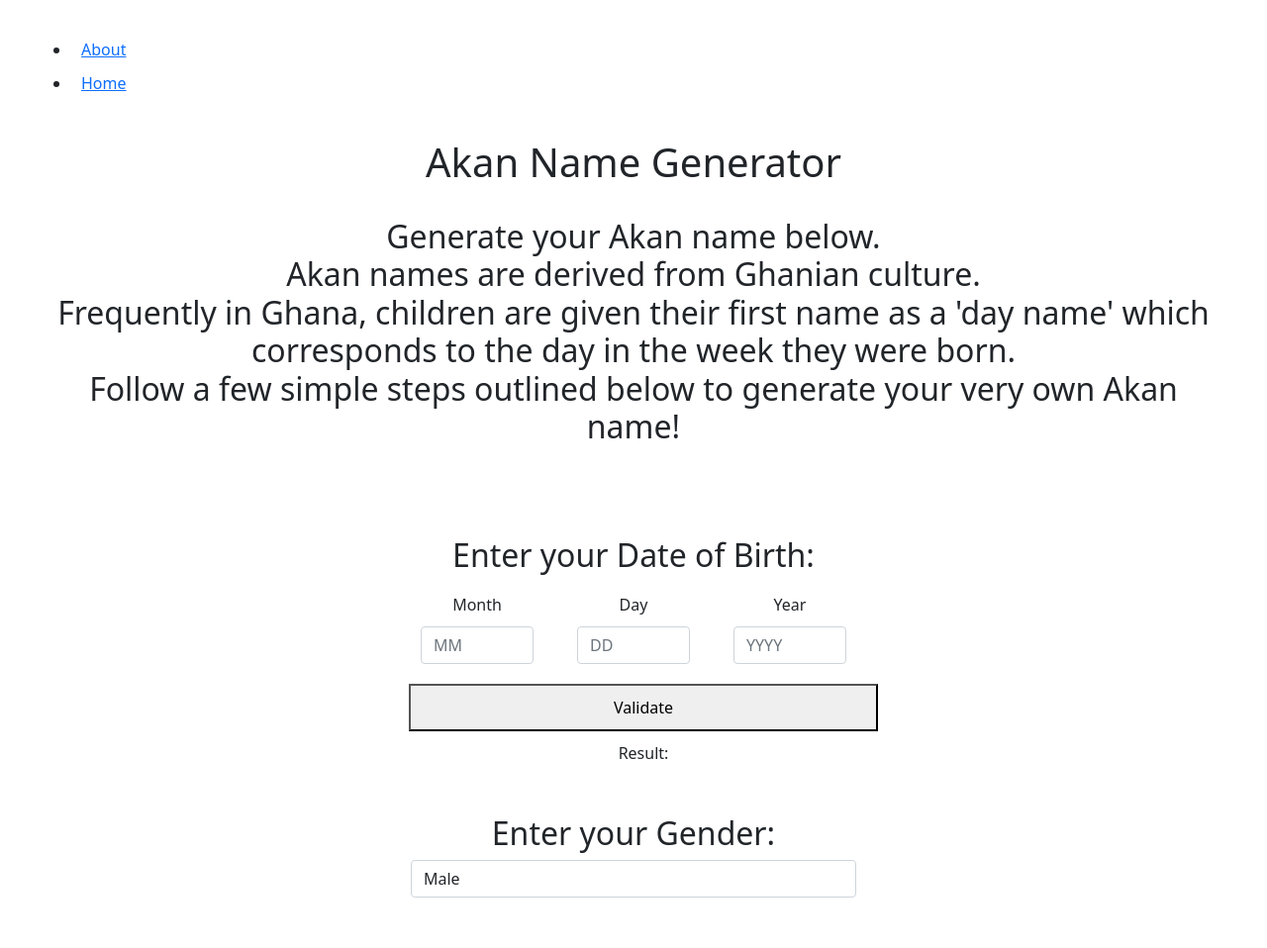
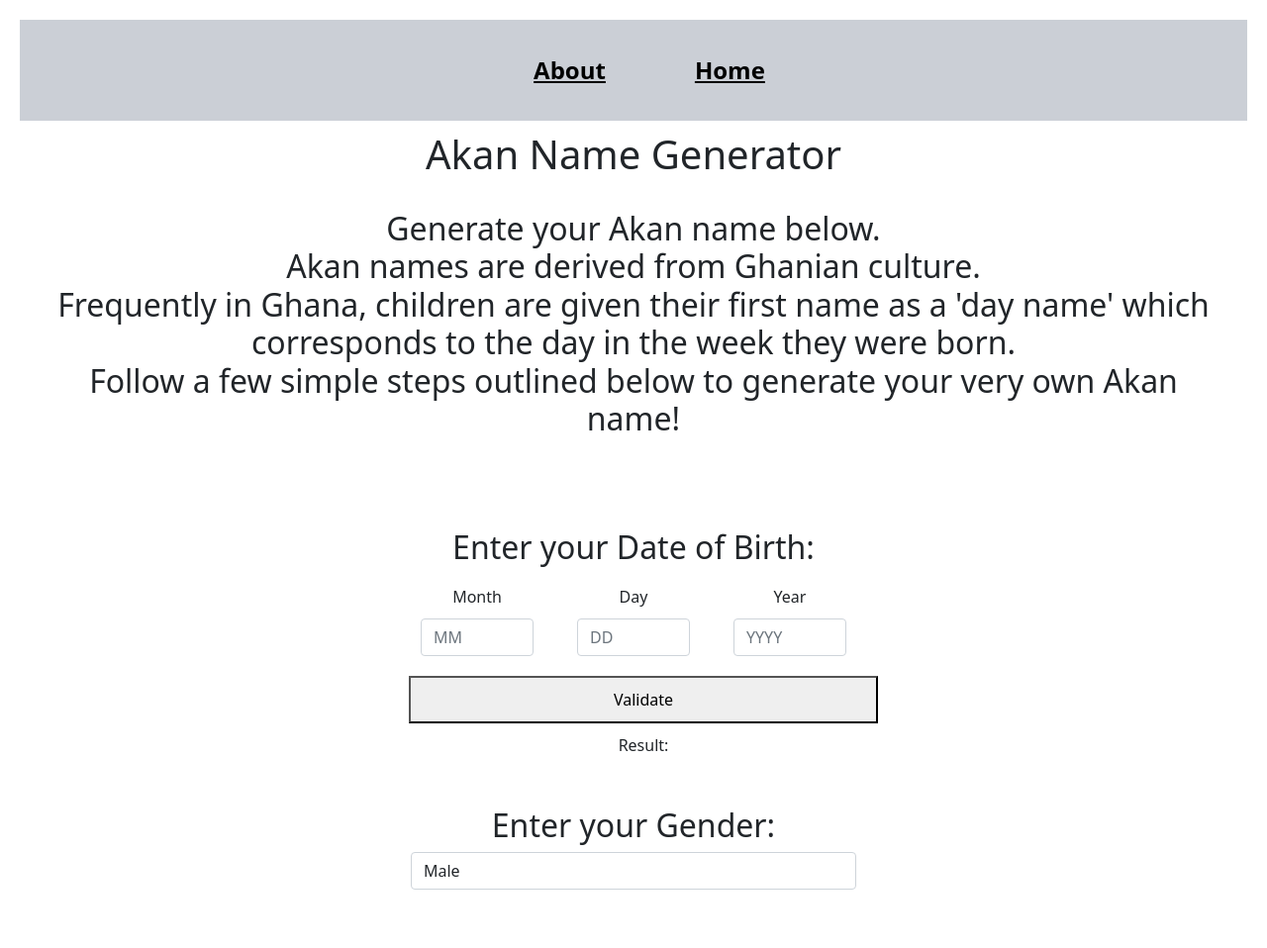
Before and after one commit to 96olbap/Akan-name-generator, a plain HTML site: page index.html in a window 1280 px wide. Shown: the whole page at 99% size. Drawn offline with nearby package versions, Linux system fonts and the light colour scheme.

Commit message:
This commit will format the navbar

```diff
--- a/css/styles.css
+++ b/css/styles.css
@@ -7,6 +7,25 @@
   width: 450px;
   margin: auto;
 }
+.navbar{
+  display: flex;
+  justify-content: center;
+  background-color: #cbcfd6;
+}
+.navbar ul{
+  display: flex;
+  list-style: none;
+  margin: 15px 0px;
+}
+.navbar ul li{
+  font-size: 1.5rem;
+  font-weight: bold;
+}
+.navbar ul li a{
+  color: black;
+  padding: 8px 25px;
+}
+
 body{
   text-align: center;
 }
--- a/index.html
+++ b/index.html
@@ -11,8 +11,8 @@
   <body>
     <nav class="navbar">
       <ul>
-        <li><a href="#">About</a></li>
-        <li><a href="#">Home</a></li>
+        <li><a href="#about">About</a></li>
+        <li><a href="#home">Home</a></li>
       </ul>
     </nav>
 
--- a/js/main.js
+++ b/js/main.js
@@ -9,5 +9,5 @@ btnValidate.addEventListener('click', () =>{
   let month = inputMonth.value;
   let day = inputDay.value;
   let year = inputYear.value;
-  result.innerText = moment('${month}/${day}/${year}','MM/DD/YYYY', true).isValid();
+  result.innerText = moment('${month}/${day}/${year}','MM/DD/YYYY',true).isValid();
 });
```
